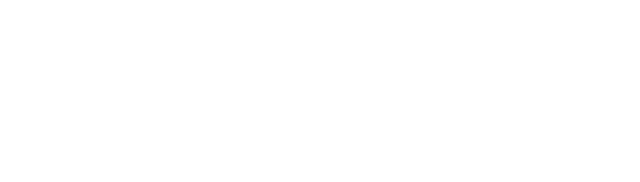
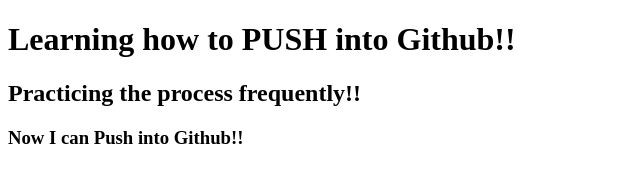
Before and after one commit to amenaakternowrin29/My-First-Repo, a plain HTML site: page Index.html in a window 1280 px wide. Shown: the whole page, without its empty margins (0-640 px from the left). Drawn offline with Linux system fonts and the light colour scheme.

Commit message:
Added Headers

```diff
--- a/Index.html
+++ b/Index.html
@@ -7,6 +7,8 @@
     <title>My First Github Repo</title>
 </head>
 <body>
-
+    <h1>Learning how to PUSH into Github!!</h1>
+    <h2>Practicing the process frequently!!</h2>
+    <h3>Now I can Push into Github!!</h3>
 </body>
 </html>
```
